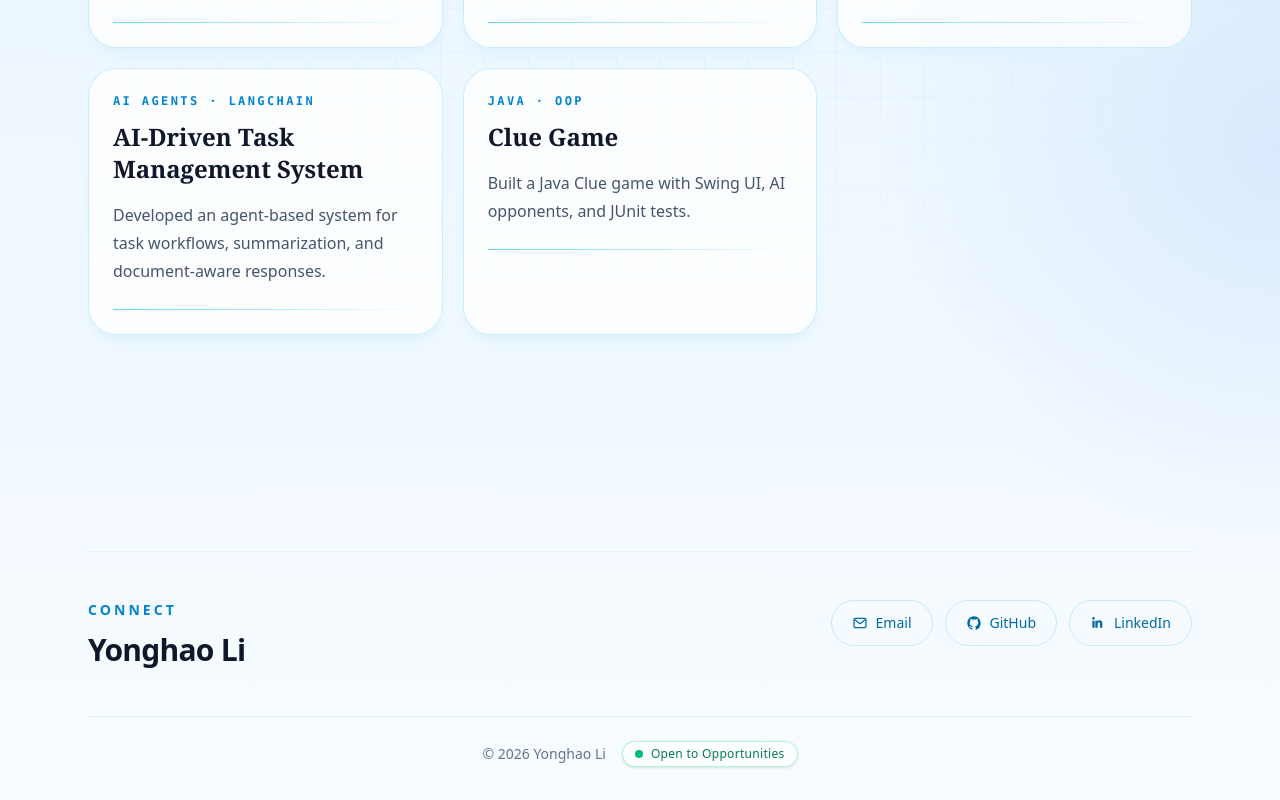
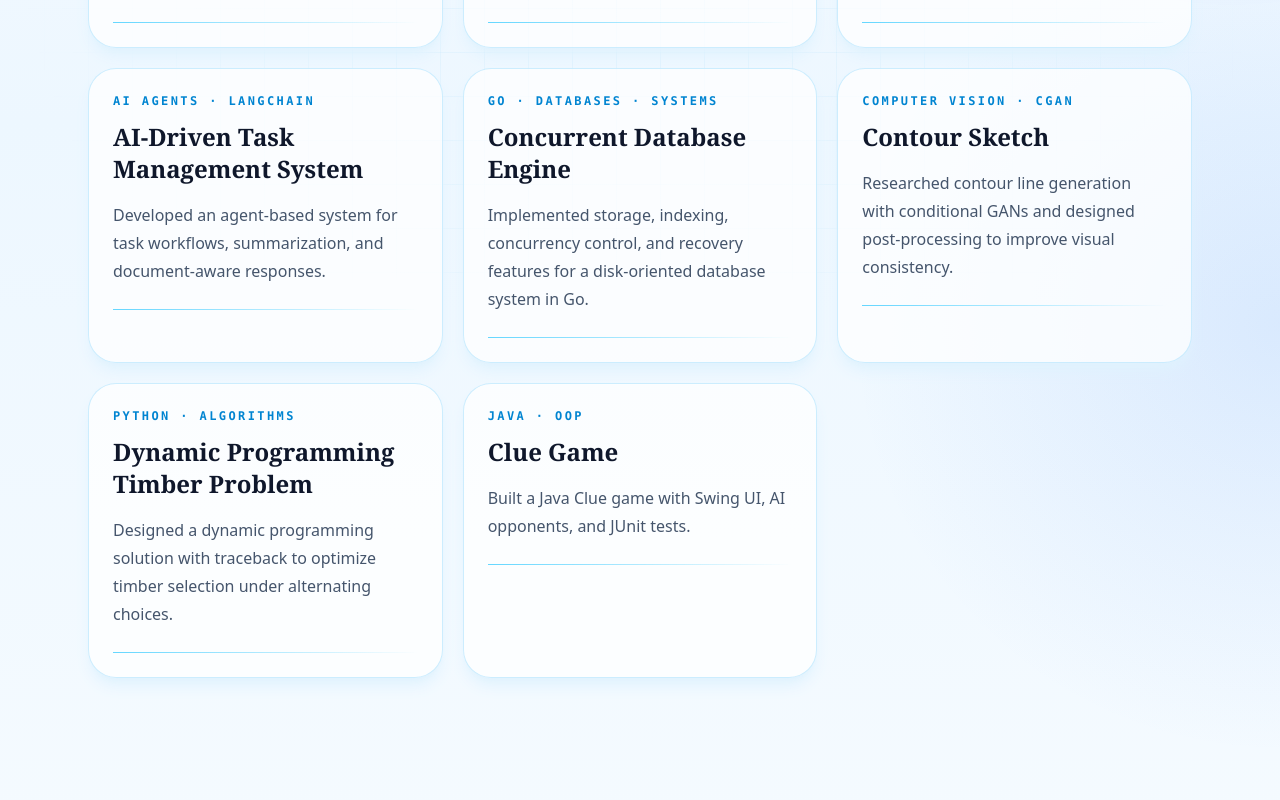
Before and after one commit to Yonghao007/yonghao007.github.io, a Next.js app: page /projects in a window 1280 px wide. Shown: the part 520-1320 px from the top of the page. Built offline with nearby package versions, Linux system fonts and the light colour scheme.

Commit message:
update content

```diff
--- a/app/about/page.tsx
+++ b/app/about/page.tsx
@@ -33,15 +33,15 @@ export default function AboutPage() {
     >
       <div className="grid gap-6 lg:grid-cols-[1.2fr_0.8fr]">
         <div className="rounded-[2rem] border border-sky-200/70 bg-white/75 p-8 shadow-lg shadow-sky-100">
-          <h2 className="text-2xl font-semibold text-slate-900">Background</h2>
-          <p className="mt-5 text-base leading-8 text-slate-600">
+          <h2 className="font-serif text-3xl font-semibold text-slate-900">Background</h2>
+          <p className="mt-5 text-[1.05rem] leading-8 text-slate-600">
             I am currently pursuing a Master of Science in Computer Science at Brown
             University, where my recent work has been primarily focused on artificial
             intelligence and software. Before that, my undergraduate study gave me
             exposure to a broader range of areas, including software, computer networks,
             privacy and security, and embedded systems.
           </p>
-          <p className="mt-5 text-base leading-8 text-slate-600">
+          <p className="mt-5 text-[1.05rem] leading-8 text-slate-600">
             That mix of breadth and focus has shaped how I think about computing. I am
             especially interested in building systems that are technically strong,
             practical to use, and informed by both solid engineering and intelligent
@@ -51,8 +51,8 @@ export default function AboutPage() {
 
         <div className="space-y-6">
           <div className="rounded-[1.75rem] border border-sky-200/70 bg-white/75 p-6 shadow-lg shadow-sky-100">
-            <h3 className="text-lg font-semibold text-slate-900">Interests</h3>
-            <ul className="mt-4 space-y-3 text-sm leading-7 text-slate-600">
+            <h3 className="font-serif text-2xl font-semibold text-slate-900">Interests</h3>
+            <ul className="mt-4 space-y-3 text-base leading-7 text-slate-600">
               {interests.map((item) => (
                 <li key={item}>• {item}</li>
               ))}
@@ -60,12 +60,12 @@ export default function AboutPage() {
           </div>
 
           <div className="rounded-[1.75rem] border border-sky-200/70 bg-white/75 p-6 shadow-lg shadow-sky-100">
-            <h3 className="text-lg font-semibold text-slate-900">Tech Stack</h3>
+            <h3 className="font-serif text-2xl font-semibold text-slate-900">Tech Stack</h3>
             <div className="mt-4 flex flex-wrap gap-2">
               {techStack.map((item) => (
                 <span
                   key={item}
-                  className="rounded-full border border-sky-200 bg-sky-50 px-3 py-1 text-sm text-sky-700"
+                  className="rounded-full border border-sky-200 bg-sky-50 px-3 py-1 text-sm font-medium text-sky-700"
                 >
                   {item}
                 </span>
--- a/app/components/footer.tsx
+++ b/app/components/footer.tsx
@@ -54,10 +54,10 @@ export default function Footer() {
       <div className="border-t border-sky-100/80 pt-12">
         <div className="grid gap-10 md:grid-cols-[1.15fr_0.85fr] md:items-start">
           <div>
-            <p className="text-sm font-semibold uppercase tracking-[0.22em] text-sky-600">
+            <p className="font-serif text-3xl font-semibold tracking-tight text-sky-600">
               Connect
             </p>
-            <h2 className="mt-3 text-3xl font-semibold tracking-tight text-slate-900">
+            <h2 className="mt-2 text-xl font-medium tracking-wide text-slate-700">
               Yonghao Li
             </h2>
           </div>
@@ -67,7 +67,7 @@ export default function Footer() {
               <a
                 key={link.label}
                 href={link.href}
-                className="rounded-full border border-sky-200/80 bg-transparent px-5 py-3 text-sm font-medium text-sky-700 transition hover:border-sky-400 hover:bg-white/60"
+                className="rounded-full border border-sky-200/80 bg-transparent px-5 py-3 text-sm font-medium tracking-wide text-sky-700 transition hover:border-sky-400 hover:bg-white/60"
               >
                 <span className="flex items-center gap-2">
                   {link.icon}
@@ -80,8 +80,8 @@ export default function Footer() {
 
         <div className="mt-12 flex justify-center border-t border-sky-100/80 pt-6 text-sm text-slate-500">
           <div className="flex flex-col items-center justify-center gap-2 text-center md:flex-row md:gap-4">
-            <p>© 2026 Yonghao Li</p>
-            <span className="inline-flex items-center gap-2 rounded-full border border-emerald-300/50 bg-white/75 px-3 py-1 text-xs font-medium tracking-wide text-emerald-700 shadow-sm backdrop-blur">
+            <p className="font-medium text-slate-600">© 2026 Yonghao Li</p>
+            <span className="inline-flex items-center gap-2 rounded-full border border-emerald-300/50 bg-white/75 px-3 py-1 text-xs font-semibold uppercase tracking-[0.18em] text-emerald-700 shadow-sm backdrop-blur">
               <span className="h-2 w-2 rounded-full bg-emerald-500" />
               Open to Opportunities
             </span>
--- a/app/page.tsx
+++ b/app/page.tsx
@@ -48,12 +48,12 @@ export default function HomePage() {
 
       <section className="mx-auto max-w-6xl px-6 pb-14 pt-20 lg:pt-28">
         <div>
-          <h1 className="max-w-4xl text-5xl font-bold tracking-tight md:text-7xl">
+          <h1 className="max-w-4xl font-serif text-6xl font-semibold tracking-tight md:text-7xl">
             Yonghao Li
           </h1>
 
           <div className="mt-6 grid gap-6 lg:grid-cols-[1.1fr_0.9fr] lg:items-start">
-            <p className="max-w-3xl text-lg leading-8 text-slate-600 md:text-xl">
+            <p className="max-w-3xl text-[1.05rem] leading-8 text-slate-600 md:text-xl">
               Computer Science graduate student at Brown University, interested in
               building thoughtful, user-facing systems and turning technical ideas
               into practical software.
@@ -128,10 +128,10 @@ export default function HomePage() {
               ].map((item) => (
                 <span
                   key={item.label}
-                  className="inline-flex items-center gap-2 rounded-full border border-sky-200 bg-white/70 px-4 py-2 text-sm shadow-sm"
+                  className="inline-flex items-center gap-2 rounded-full border border-sky-200 bg-white/70 px-4 py-2 text-sm font-medium shadow-sm"
                 >
                   <span className="text-sky-600">{item.icon}</span>
-                  <span className="text-slate-700">{item.label}</span>
+                  <span className="font-medium tracking-wide text-slate-700">{item.label}</span>
                 </span>
               ))}
             </div>
@@ -140,12 +140,12 @@ export default function HomePage() {
       </section>
 
       <section className="mx-auto max-w-6xl px-6 pb-16 pt-8">
-        <div className="flex flex-col gap-5">
+        <div className="border-t border-sky-100/80">
           {cards.map((card) => (
             <Link
               key={card.href}
               href={card.href}
-              className="rounded-[1.75rem] border border-sky-200/70 bg-white/75 p-6 shadow-lg shadow-sky-100 transition duration-300 hover:-translate-y-1 hover:border-sky-400/60"
+              className="block border-b border-sky-100/80 py-8 transition-all duration-300 hover:bg-white/50 hover:px-4 hover:shadow-[0_10px_30px_rgba(125,211,252,0.18)]"
             >
               <div className="grid gap-6 lg:grid-cols-[0.9fr_1.1fr] lg:items-start">
                 <div>
--- a/app/projects/page.tsx
+++ b/app/projects/page.tsx
@@ -20,6 +20,21 @@ const projects = [
     title: "AI-Driven Task Management System",
     tag: "AI Agents · LangChain",
     desc: "Developed an agent-based system for task workflows, summarization, and document-aware responses.",
+  },
+  {
+    title: "Concurrent Database Engine",
+    tag: "Go · Databases · Systems",
+    desc: "Implemented storage, indexing, concurrency control, and recovery features for a disk-oriented database system in Go.",
+  },
+  {
+    title: "Contour Sketch",
+    tag: "Computer Vision · cGAN",
+    desc: "Researched contour line generation with conditional GANs and designed post-processing to improve visual consistency.",
+  },
+  {
+    title: "Dynamic Programming Timber Problem",
+    tag: "Python · Algorithms",
+    desc: "Designed a dynamic programming solution with traceback to optimize timber selection under alternating choices.",
   },
   {
     title: "Clue Game",
```
